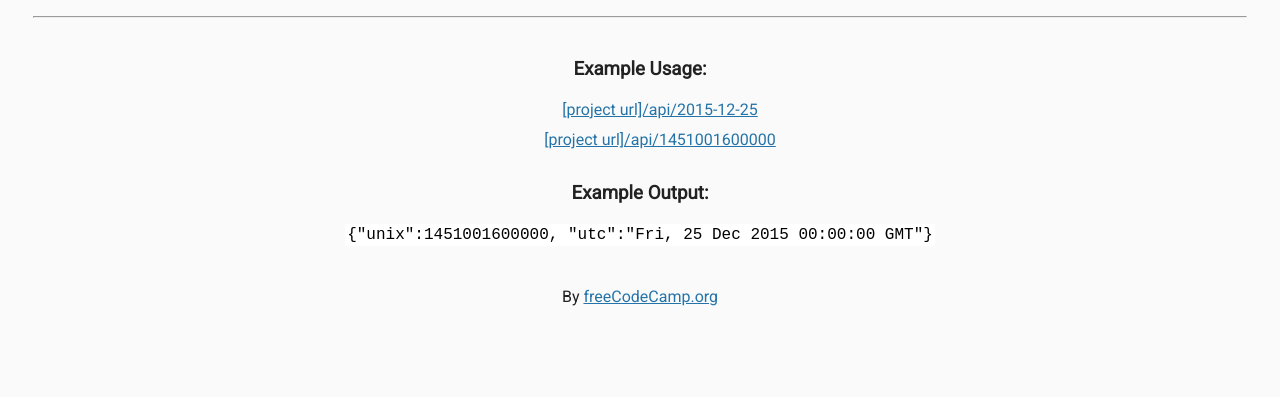
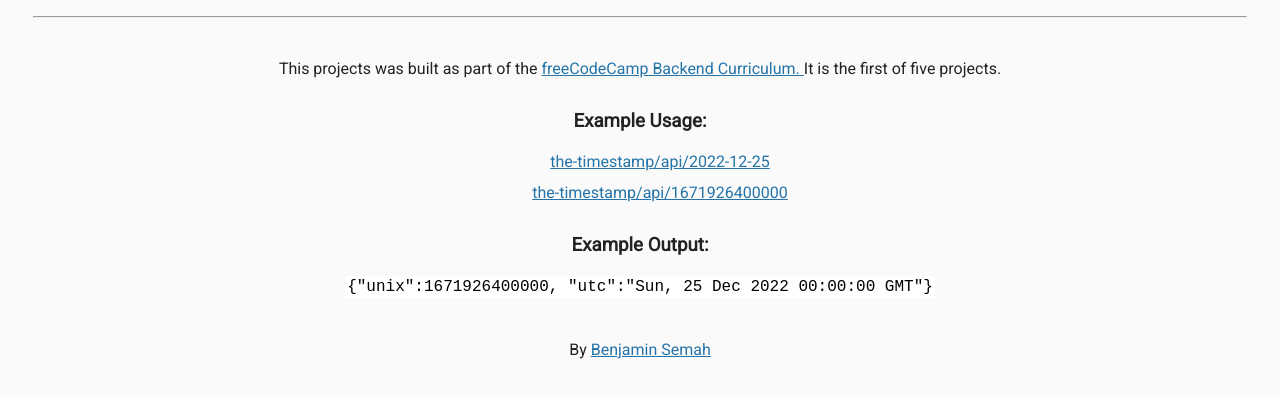
Before and after one commit to BenjaminSemah/timestamp-microservice, a website: page views/index.html in a window 1280 px wide. Shown: the part 53-450 px from the top of the page. Drawn offline with Linux system fonts and the light colour scheme; files that its build step writes are made by us from their sources.

Commit message:
Update Frontend view

```diff
--- a/public/style.css
+++ b/public/style.css
@@ -44,3 +44,7 @@ li {
 a {
 	color: #2574A9;
 }
+
+.example--output {
+	text-align: left;
+}
--- a/views/index.html
+++ b/views/index.html
@@ -2,7 +2,7 @@
 
 <html>
    <head>
-      <title>Timestamp Microservice | freeCodeCamp.org</title>
+      <title>Timestamp Microservice | BenjaminSemah</title>
       <link rel="shortcut icon" href="https://cdn.freecodecamp.org/universal/favicons/favicon-32x32.png" type="image/x-icon"/>
       <link href="https://fonts.googleapis.com/css?family=Roboto" rel="stylesheet" type="text/css">
       <link href="style.css" rel="stylesheet" type="text/css">
@@ -12,20 +12,30 @@
     <h1>Timestamp Microservice</h1>
     <hr />
     <div class="container">
+      <p>
+        This projects was built as part of the
+        <a
+          href="https://www.freecodecamp.org/learn/back-end-development-and-apis/#back-end-development-and-apis-projects"
+          target="_blank"
+          >
+          freeCodeCamp Backend Curriculum.
+        </a>
+        It is the first of five projects.
+      </p>
       <h3>Example Usage:</h3>
       <ul>
-        <li><a href="api/2015-12-25">[project url]/api/2015-12-25</a></li>
-        <li><a href="api/1451001600000">[project url]/api/1451001600000</a></li>
+        <li><a href="api/2015-12-25">the-timestamp/api/2022-12-25</a></li>
+        <li><a href="api/1671926400000">the-timestamp/api/1671926400000</a></li>
       </ul>
 
       <h3>Example Output:</h3>
       <p>
-        <code>{"unix":1451001600000, "utc":"Fri, 25 Dec 2015 00:00:00 GMT"}</code>
+        <code>{"unix":1671926400000, "utc":"Sun, 25 Dec 2022 00:00:00 GMT"}</code>
       </p>
     </div>
     <div class="footer">
       <p>
-        By <a href="https://www.freecodecamp.org/">freeCodeCamp.org</a>
+        By <a href="https://linktr.ee/benjaminsemah" target="_blank">Benjamin Semah</a>
       </p>
     </div>
   </body>
```
